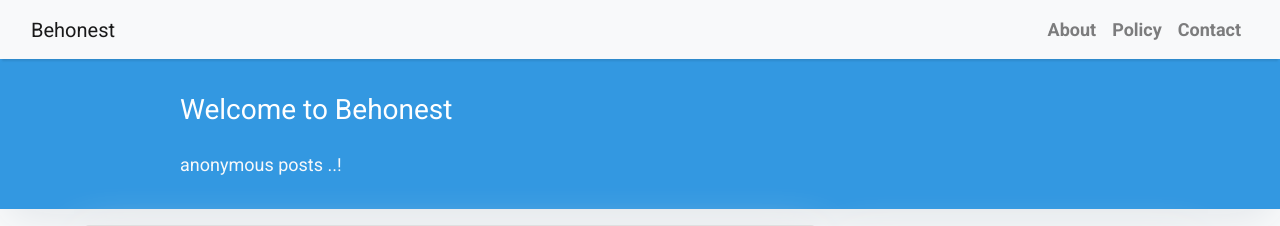
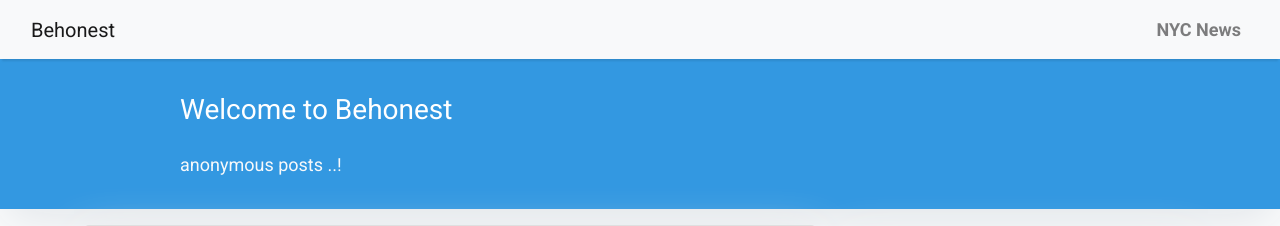
Before and after one commit to gcivil-nyu-org/INET-Team-4-F2022, a Django app: page /home in a window 1280 px wide. Shown: the top 226 px of the page. Run offline with Django 4.2, Linux system fonts and the light colour scheme; a user stored in the database is signed in; data comes from the database, SQL or seed files in the repository; some libraries are stand-ins or nearby versions.

Commit message:
add news

```diff
--- a/BeHonest/post/templates/base.html
+++ b/BeHonest/post/templates/base.html
@@ -65,22 +65,8 @@
               <li class="nav-item text-black">
                 <a
                   class="nav-link text-black font-weight-bold"
-                  href="#"
-                  >About</a
-                >
-              </li>
-              <li class="nav-item text-black">
-                <a
-                  class="nav-link text-black font-weight-bold"
-                  href="#"
-                  >Policy</a
-                >
-              </li>
-              <li class="nav-item text-black">
-                <a
-                  class="nav-link text-black font-weight-bold"
-                  href="#"
-                  >Contact</a
+                  href="/news"
+                  >NYC News</a
                 >
               </li>
             </ul>
```
Also changed, not shown: BeHonest/post/templates/new.html (added, +21 -0 lines).
